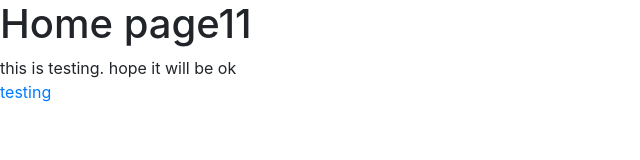
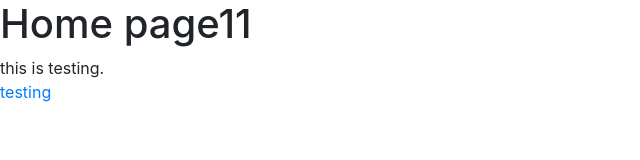
Before and after one commit to raymondlwhuang/HomePage, an Angular app: page / in a window 1280 px wide. Shown: the top 160 px of the page, without its empty margins (0-640 px from the left). Built offline with nearby package versions, Linux system fonts and the light colour scheme.

Commit message:
testing1

```diff
--- a/src/app/home/home.component.html
+++ b/src/app/home/home.component.html
@@ -1,3 +1,3 @@
 <h1>Home page11</h1>
-<div>this is testing. hope it will be ok</div>
+<div>this is testing.</div>
 <a routerLink="/animals">testing</a>
```
